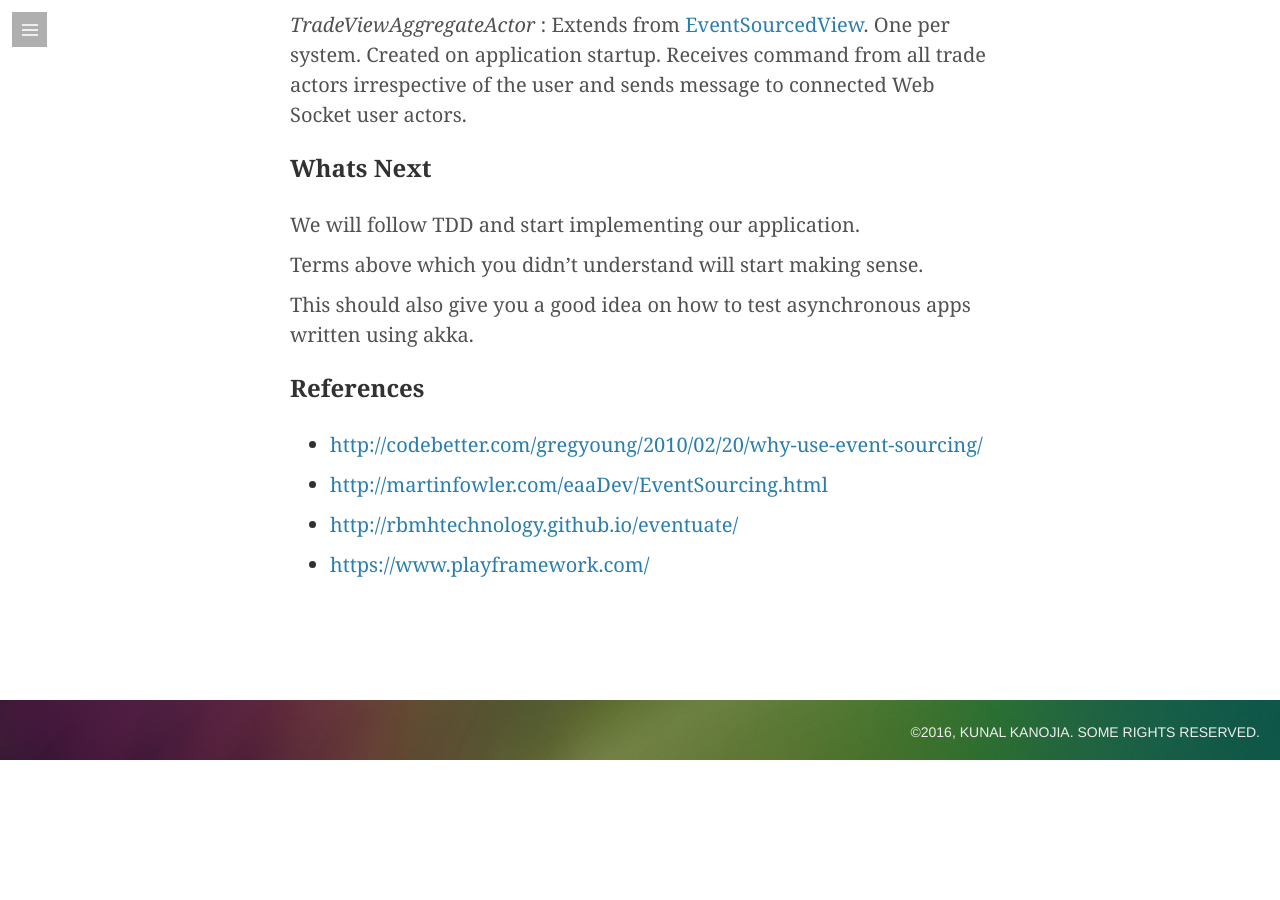
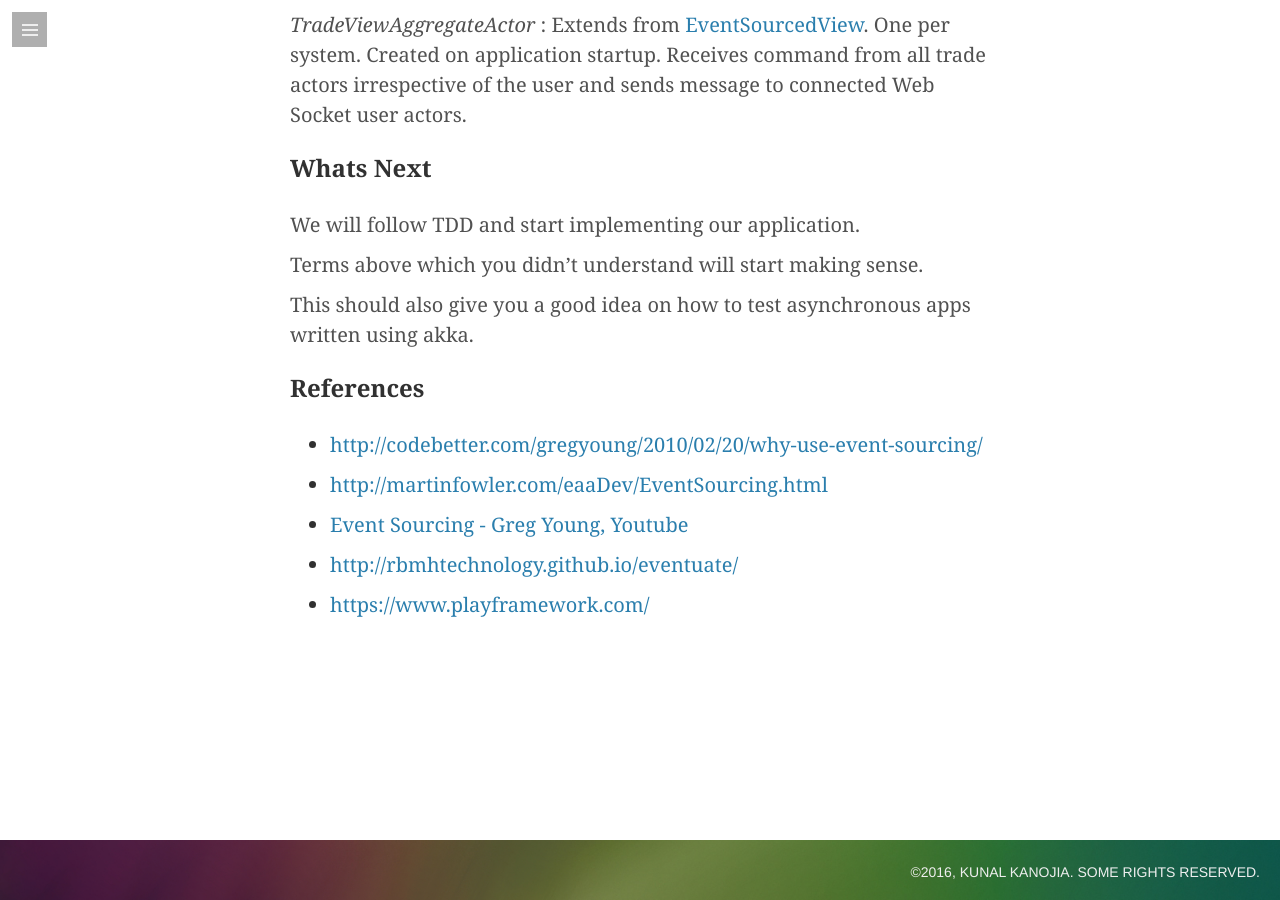
Before and after one commit to kunalkanojia/kunalkanojia.github.io, a Jekyll site: the page built from _posts/2016-07-04-event-sourcing-part-1.markdown, in a window 1280 px wide and 900 px high, scrolled down 5370 px. Built offline with Jekyll 4.4.1, drawn with Linux system fonts in a browser that asks for light colours; some web fonts are replaced; comment, search, counter and statistics services are not loaded; before the commit the page ends 6130 px from its top, so only the background shows below that.

Commit message:
Add Comments feature

```diff
--- a/CNAME
+++ /dev/null
@@ -1 +0,0 @@
-example.com
--- a/_config.yml
+++ b/_config.yml
@@ -8,7 +8,7 @@
 tagline:          'blog'
 description:      'Kunals Blog.'
 url:              http://kunalkanojia.github.io
-baseurl:
+baseurl:          http://kunalkanojia.github.io
 commentsystem:    google
 disqus:
 
--- a/_layouts/page.html
+++ b/_layouts/page.html
@@ -12,9 +12,14 @@
 	</div>
 </header>
 <div id="middle">
-<div id="article">
-	{{ content }}
-</div>
+	<div id="article">
+		{{ content }}
+	</div>
+	{% if site.commentsystem %}{% if page.comments != false %}
+	<div id="comments">
+		{% include comments.html %}
+	</div>
+	{% endif %}{% endif %}
 </div>
 <footer class="clean" style="background-image: url({{ site.cover }}); background-position: bottom; bottom: 0; z-index: 4; position: absolute; height: 60px; {% if site.parallax != true %}background-attachment: scroll;{% endif %}" data-stellar-background-ratio="0.5" data-stellar-horizontal-offset="50" data-stellar-vertical-offset="50">
 	<p class="copyright">&copy;{{ site.time | date: "%Y" }}, <a href="{{ site.copyright.url }}" target="_blank">{{ site.copyright.author }}</a>. <a href="{{ site.copyright.type_url }}" target="_blank">{{ site.copyright.type_title }}</a>.</p>
--- a/_posts/2016-07-04-event-sourcing-part-1.markdown
+++ b/_posts/2016-07-04-event-sourcing-part-1.markdown
@@ -124,6 +124,8 @@
 
 - [http://martinfowler.com/eaaDev/EventSourcing.html](http://martinfowler.com/eaaDev/EventSourcing.html)
 
+- [Event Sourcing - Greg Young, Youtube](https://www.youtube.com/watch?v=8JKjvY4etTY)
+
 - [http://rbmhtechnology.github.io/eventuate/](http://rbmhtechnology.github.io/eventuate/)
 
 - [https://www.playframework.com/](https://www.playframework.com/)
```
